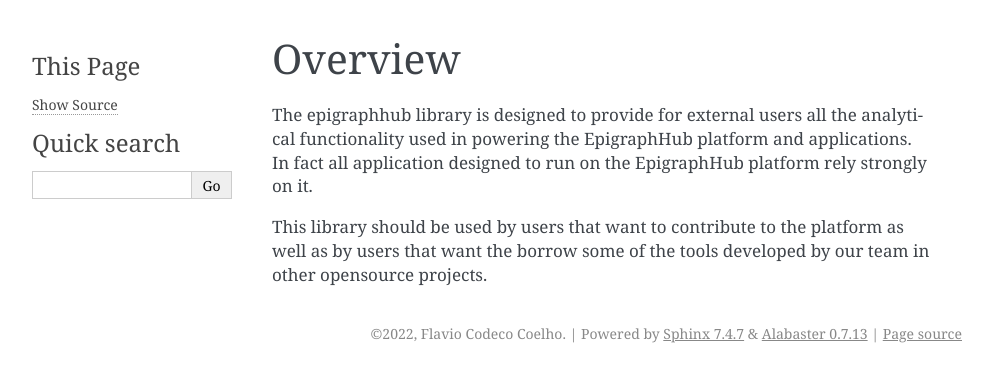
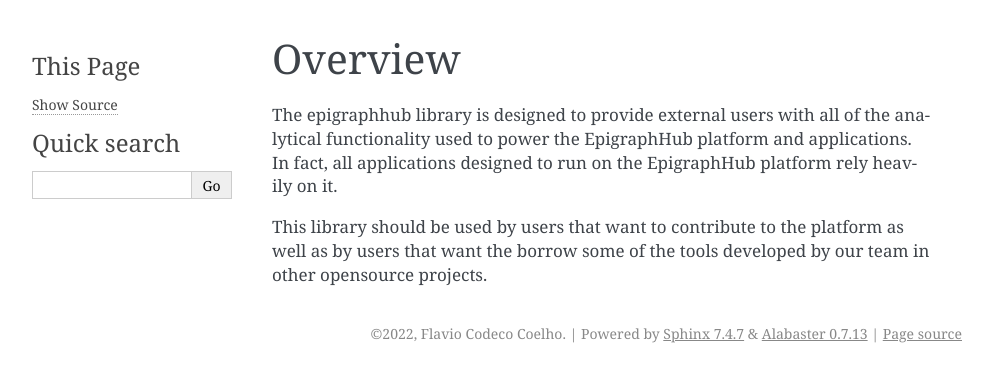
Before and after one commit to thegraphnetwork/epigraphhub_py, a Sphinx documentation site: the page built from docs/source/overview.md, in a window 1280 px wide. Shown: the top 382 px of the page, without its empty margins (148-1141 px from the left). Built offline with Sphinx 7.4.7, drawn with Linux system fonts in a browser that asks for light colours.

Commit message:
Update docs/source/overview.md
The epigraphhub library is designed to provide for external users all the analytical functionality used in powering the EpigraphHub platform and applications. In fact, all applications designed to run on the EpigraphHub platform rely strongly on it.

Co-authored-by: Ivan Ogasawara <ivan.ogasawara@gmail.com>

```diff
--- a/docs/source/overview.md
+++ b/docs/source/overview.md
@@ -1,4 +1,4 @@
 # Overview
-The epigraphhub library is designed to provide for external users all the analytical functionality used in powering the EpigraphHub platform and applications. In fact all application designed to run on the EpigraphHub platform rely strongly on it.
+The epigraphhub library is designed to provide external users with all of the analytical functionality used to power the EpigraphHub platform and applications. In fact, all applications designed to run on the EpigraphHub platform rely heavily on it.
 
 This library should be used by users that want to contribute to the platform as well as by users that want the borrow some of the tools developed by our team in other opensource projects.
```
